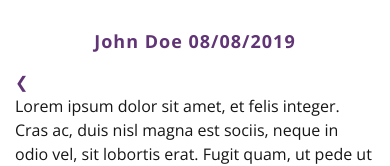
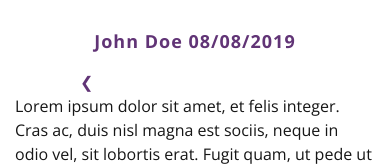
Before and after one commit to ksrawr/rg-frontend-challenge, a React app: page / in a window 390 px wide. Shown: the part 3494-3660 px from the top of the page. Built offline with nearby package versions, Linux system fonts and the light colour scheme.

Commit message:
adds responsiveness to carousel

```diff
--- a/src/components/ReviewCarousel/ReviewCarousel.js
+++ b/src/components/ReviewCarousel/ReviewCarousel.js
@@ -16,15 +16,15 @@ const ReviewCarousel = props => {
         </div>
 
         <div className="row">
-          <div className="col-lg-1 col--centervertical">
+          <div className="col-sm-1 col--centervertical col--offset-2">
             <a className="carousel__btn" style={{color: "#613476"}} onClick={props.prev}>&#10094;</a>
           </div>
-          <div className="col-lg-6">
+          <div className="col-sm-6">
             <p className={`review__description ${props.fade ? 'fade' : ''}`} onAnimationEnd={props.endAnimation}>
               {description}
             </p>
           </div>
-          <div className="col-lg-1 col--centervertical">
+          <div className="col-sm-1 col--centervertical mr-auto">
             <a className="carousel__btn" style={{color: "#613476"}} onClick={props.next}>&#10095;</a>
           </div>
         </div>
--- a/src/css/style.css
+++ b/src/css/style.css
@@ -456,6 +456,10 @@ img {
     align-items: center;
   }
 
+  .col--offset-2 {
+    margin-left: 16.67%;
+  }
+
   .mc__description {
     max-width: 392px;
   }
```
